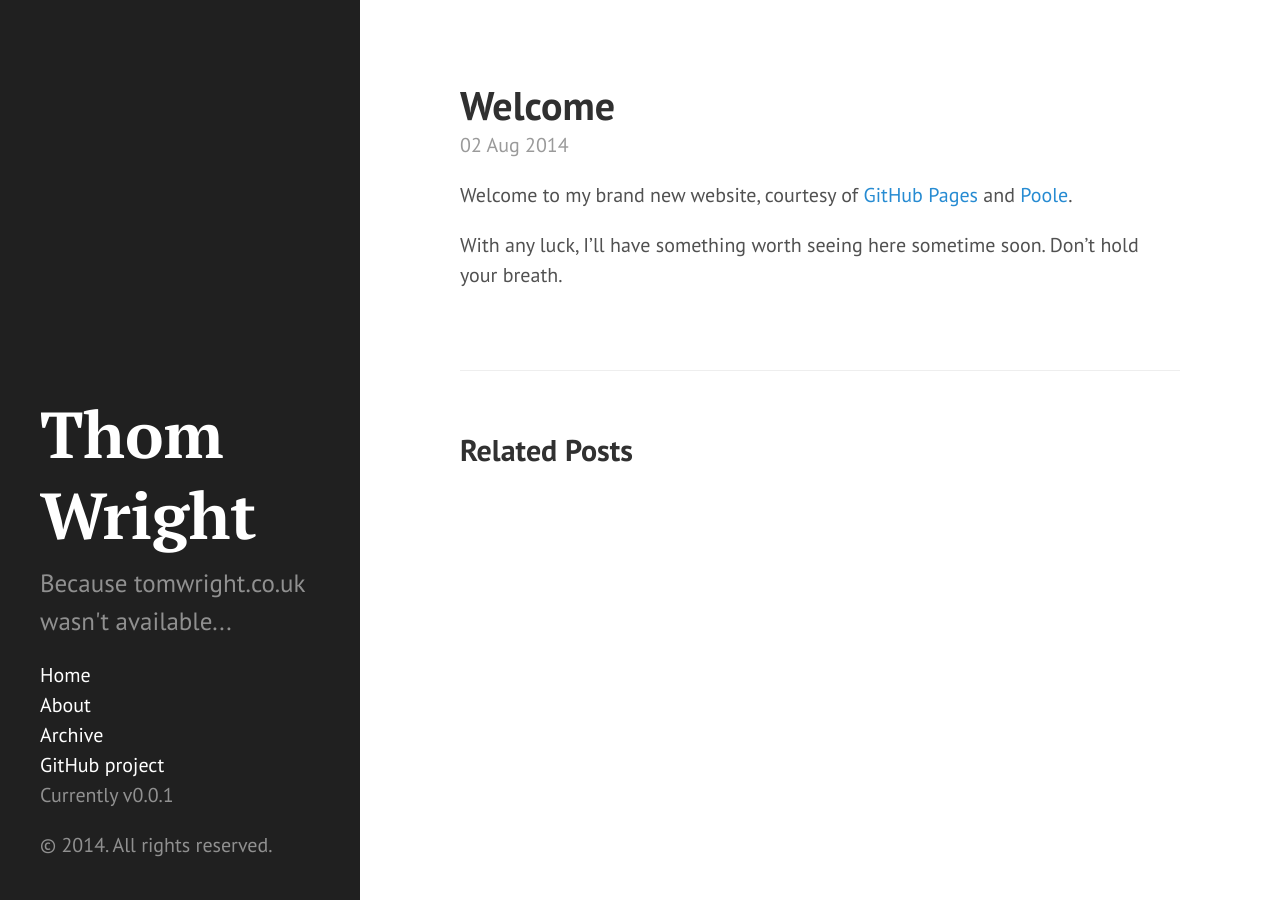
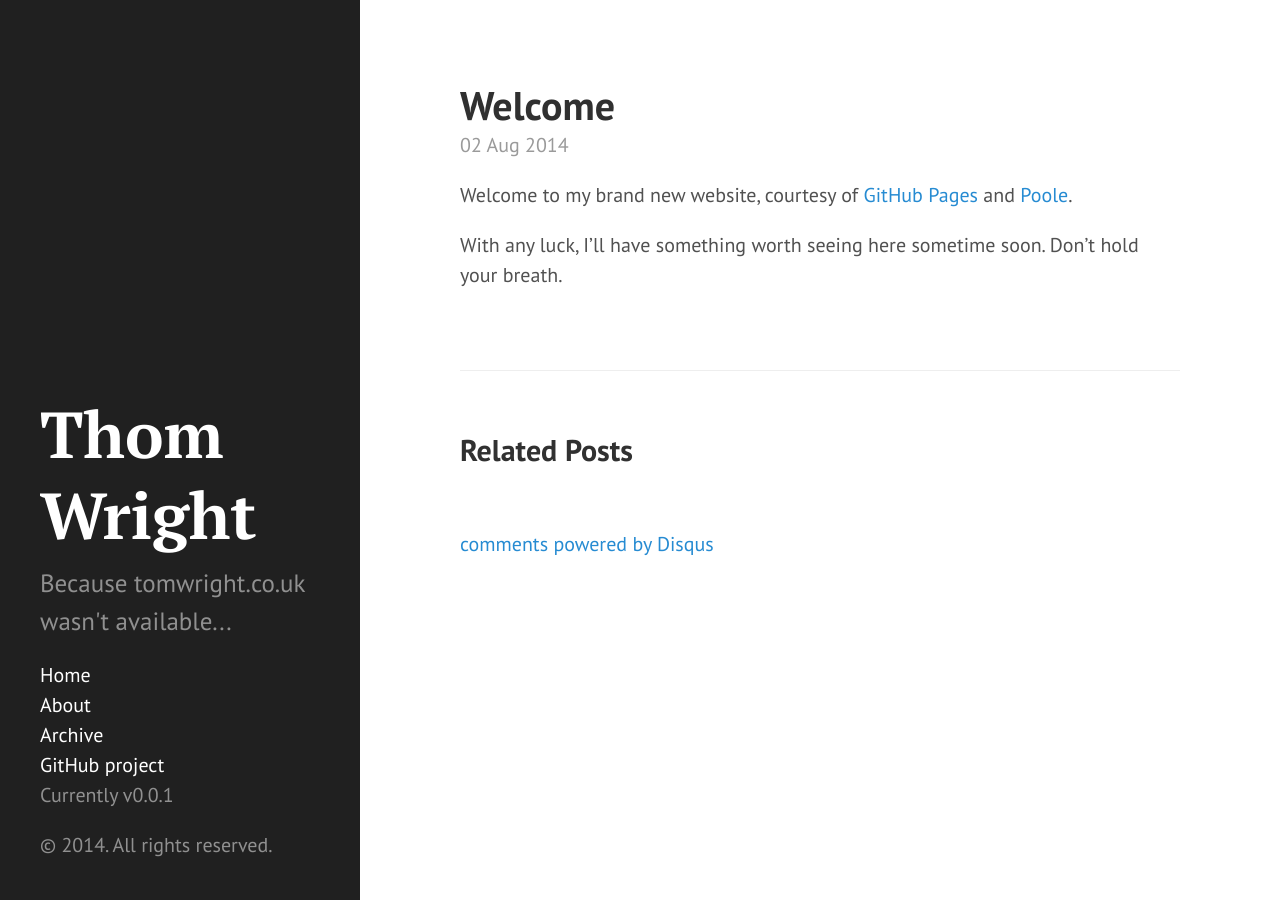
Before and after one commit to ThomWright/ThomWright.github.io, a Jekyll site: the page built from _posts/2014-08-02-welcome.md, in a window 1280 px wide. Built offline with Jekyll 4.4.1, drawn with Linux system fonts in a browser that asks for light colours; Markdown is read by kramdown in place of the engine named in the settings; comment, search, counter and statistics services are not loaded.

Commit message:
Add Disqus comments section

```diff
--- /dev/null
+++ b/_includes/comments.html
@@ -0,0 +1,14 @@
+<div id="disqus_thread"></div>
+<script type="text/javascript">
+    /* * * CONFIGURATION VARIABLES: EDIT BEFORE PASTING INTO YOUR WEBPAGE * * */
+    var disqus_shortname = 'thomwright'; // required: replace example with your forum shortname
+
+    /* * * DON'T EDIT BELOW THIS LINE * * */
+    (function() {
+        var dsq = document.createElement('script'); dsq.type = 'text/javascript'; dsq.async = true;
+        dsq.src = '//' + disqus_shortname + '.disqus.com/embed.js';
+        (document.getElementsByTagName('head')[0] || document.getElementsByTagName('body')[0]).appendChild(dsq);
+    })();
+</script>
+<noscript>Please enable JavaScript to view the <a href="http://disqus.com/?ref_noscript">comments powered by Disqus.</a></noscript>
+<a href="http://disqus.com" class="dsq-brlink">comments powered by <span class="logo-disqus">Disqus</span></a>
--- a/_layouts/post.html
+++ b/_layouts/post.html
@@ -12,15 +12,17 @@
 <div class="related">
   <h2>Related Posts</h2>
   <ul class="related-posts">
-    {% for post in site.related_posts limit:3 %}
+    {% for rel_post in site.related_posts limit:3 %}
       <li>
         <h3>
-          <a href="{{ post.url }}">
-            {{ post.title }}
-            <small>{{ post.date | date_to_string }}</small>
+          <a href="{{ rel_post.url }}">
+            {{ rel_post.title }}
+            <small>{{ rel_post.date | date_to_string }}</small>
           </a>
         </h3>
       </li>
     {% endfor %}
   </ul>
 </div>
+
+{% include comments.html %}
```
